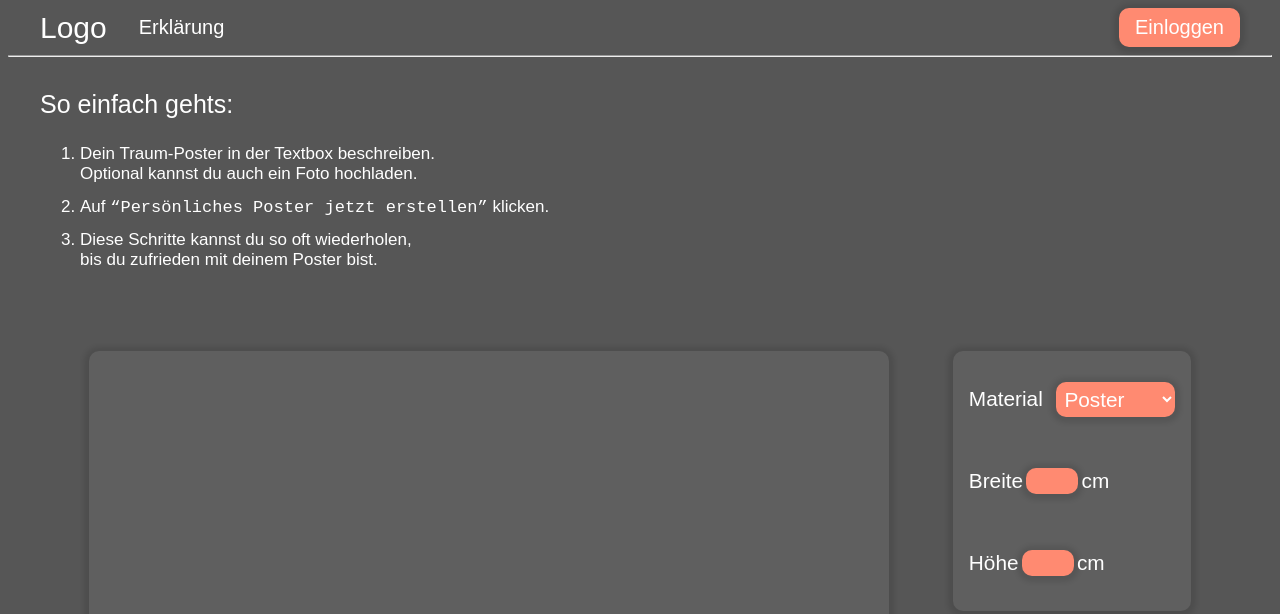
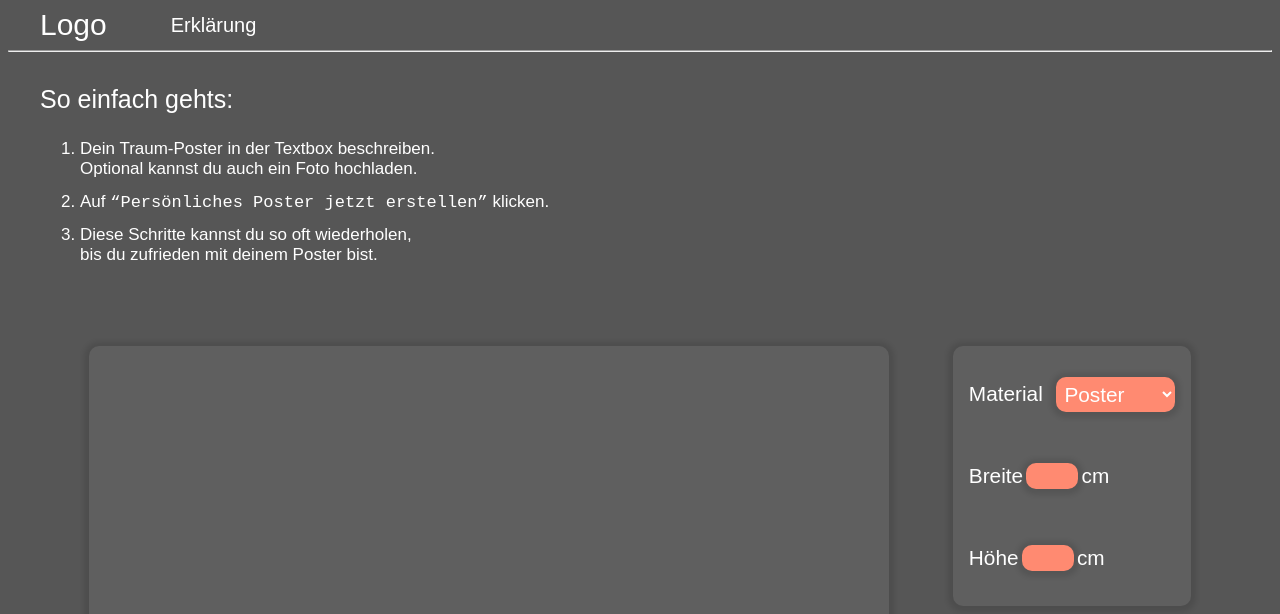
Before and after one commit to InFusion171/dream-poster, a React (Create React App) app: page / in a window 1280 px wide. Shown: the top 614 px of the page. Built offline with nearby package versions, Linux system fonts and the light colour scheme; no server answers.

Commit message:
removed auth0 and log-in button

```diff
--- a/src/App.js
+++ b/src/App.js
@@ -11,7 +11,6 @@ const App = () => {
     <div className="App">
         <div>
             <Navbar />
-            <hr />
             <Header />
             <Body />
             <Footer />
--- a/src/Pages/About.jsx
+++ b/src/Pages/about/About.jsx
@@ -1,6 +1,6 @@
 import React from 'react'
 
-import Navbar from '../containers/navbar/Navbar'
+import Navbar from '../../containers/navbar/Navbar';
 
 const About = () => {
   return (
--- a/src/components/text-frame/TextFrame.jsx
+++ b/src/components/text-frame/TextFrame.jsx
@@ -4,7 +4,7 @@ import "./text-frame.css"
 
 const TextFrame = ({inputTextFieldRef, outputTextFieldRef}) => {
 
-  const setHeightToScrollheight = (e) => {
+  const setHeightToScrollHeight = (e) => {
     e.target.style.height = "inherit";
     e.target.style.height = `${e.target.scrollHeight}px`;
   }
@@ -27,7 +27,7 @@ const TextFrame = ({inputTextFieldRef, outputTextFieldRef}) => {
             placeholder="Beschreiben hier dein Poster"
             rows="1"
             ref={inputTextFieldRef}
-            onChange={setHeightToScrollheight} />
+            onChange={setHeightToScrollHeight} />
         </div>
       </div>
     </>
--- a/src/containers/body/Body.jsx
+++ b/src/containers/body/Body.jsx
@@ -17,6 +17,7 @@ const Body = () => {
 
   const handleClick = useCallback(() => {
     outputTextFieldRef.current.value = inputTextFieldRef.current.value;
+    inputTextFieldRef.current.value = "";
   }, []);
 
 
--- a/src/containers/navbar/Navbar.jsx
+++ b/src/containers/navbar/Navbar.jsx
@@ -2,12 +2,11 @@ import React from 'react'
 import { Link } from 'react-router-dom';
 
 import "./navbar.css";
-import { useAuth0 } from '@auth0/auth0-react';
 
 const Navbar = () => {
-  const {loginWithRedirect, isAuthenticated} = useAuth0();
 
   return (
+    <>
       <div className="navbar__container">
         <div className="navbar__logo">
         <Link to="/">Logo</Link>
@@ -16,11 +15,10 @@ const Navbar = () => {
         <div className="navbar__about">
           <Link to="/about">Erklärung</Link>
         </div>
+      </div>
 
-      <div className="navbar__sign-in">
-        <button type="button" id="sign-in" onClick={() => loginWithRedirect()}>Einloggen</button>
-      </div>
-    </div>
+      <hr />
+    </>
   )
 }
 
--- a/src/containers/navbar/navbar.css
+++ b/src/containers/navbar/navbar.css
@@ -7,7 +7,7 @@ a{
     display: flex;
     flex-direction: row;
 
-    justify-content: space-between;
+    justify-content: flex-start;
     align-items: center;
 
     padding: 0 2rem;
@@ -24,9 +24,9 @@ a{
     font-size: 20px;
     color: var(--text-color);
 
-    margin-left: 2rem;
+    margin-left: 4rem;
 }
-
+/*
 .navbar__sign-in button{
     font-family: var(--font-family);
     color: var(--text-color);
@@ -46,7 +46,7 @@ a{
     flex: 1;
     justify-content: flex-end;
 }
-
+*/
 @media screen and (max-width: 550px){
     .navbar__container{
         display: flex;
--- a/src/index.js
+++ b/src/index.js
@@ -1,6 +1,5 @@
 import React from "react";
-import ReactDOM from "react-dom";
-import { Auth0Provider } from "@auth0/auth0-react";
+import {createRoot} from "react-dom/client";
 
 import {
     createBrowserRouter,
@@ -9,7 +8,7 @@ import {
 
 import App from "./App";
 import "./index.css";
-import About from "./Pages/About";
+import About from "./Pages/about/About";
 
 const router = createBrowserRouter([
     {
@@ -22,22 +21,14 @@ const router = createBrowserRouter([
     },
   ]);
 
-const domain = process.env.REACT_APP_AUTH0_DOMAIN;
-const clientId = process.env.REACT_APP_AUTH0_CLIENT_ID;
+const Index = () => {
+  return(
+    <React.StrictMode>
+      <RouterProvider router={router}/>
+    </React.StrictMode>
+  )
+}
 
-console.log(domain);
+const root = createRoot(document.getElementById("root"));
 
-ReactDOM.render(
-  <React.StrictMode>
-    <Auth0Provider
-      domain={domain}
-      clientId={clientId}
-      authorizationParams={{
-        redirect_uri: window.location.origin
-      }}
-
-    >
-      <RouterProvider router={router}/>
-    </Auth0Provider>
-  </React.StrictMode>,
-  document.getElementById("root"));
+root.render(<Index />);
```
Also changed, not shown: src/Pages/checkout/Checkout.jsx (added, +19 -0 lines), src/components/checkout-preview-frame/Checkout-Preview-Frame.jsx (added, +15 -0 lines), src/Pages/about/about.css (added), src/Pages/checkout/checkout.css (added), src/components/checkout-preview-frame/checkout-preview-frame.css (added), 1 other file (tests, documents, lock files or other folders). Lines whose indentation alone changed are shown as unchanged.
